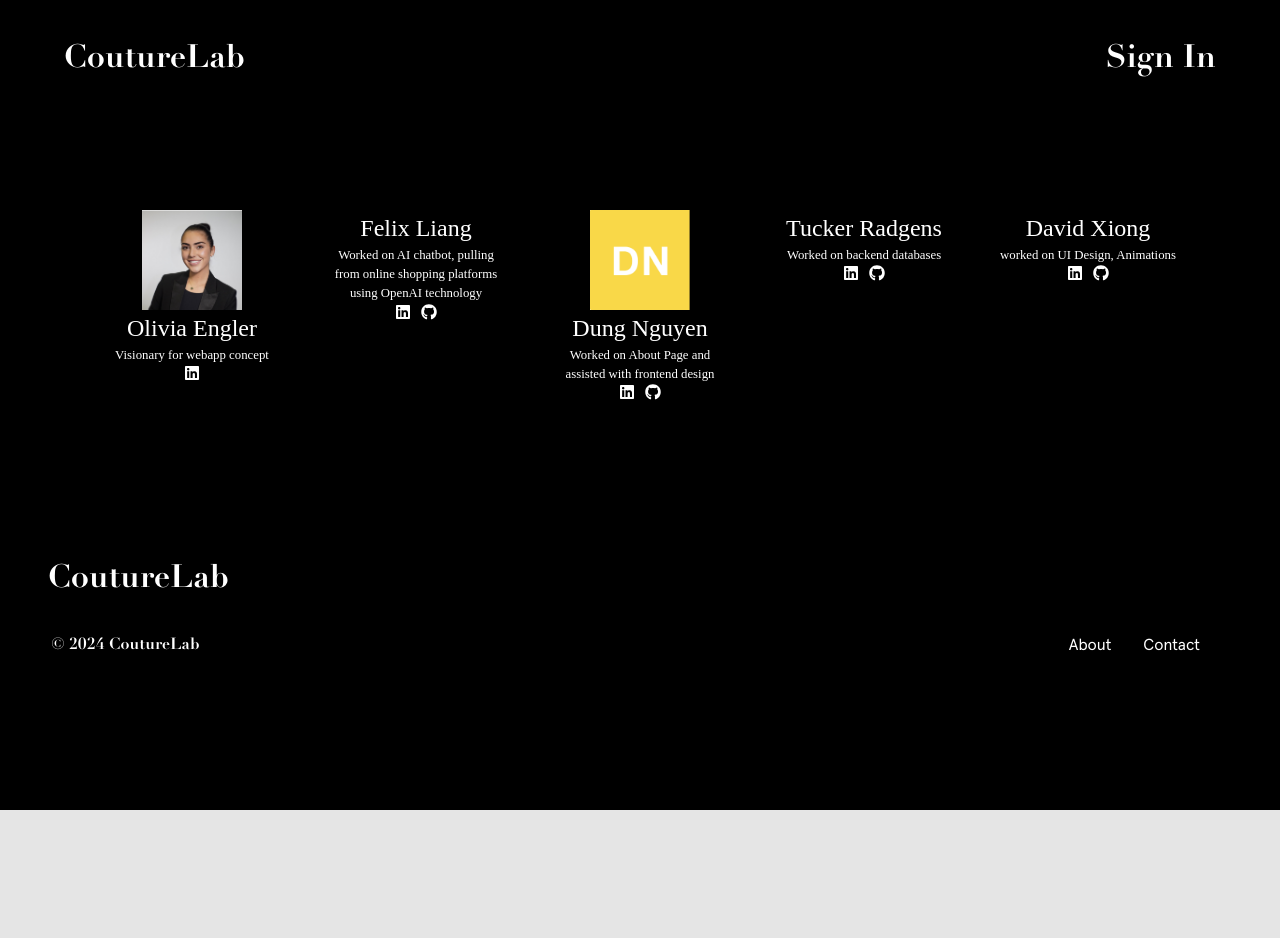
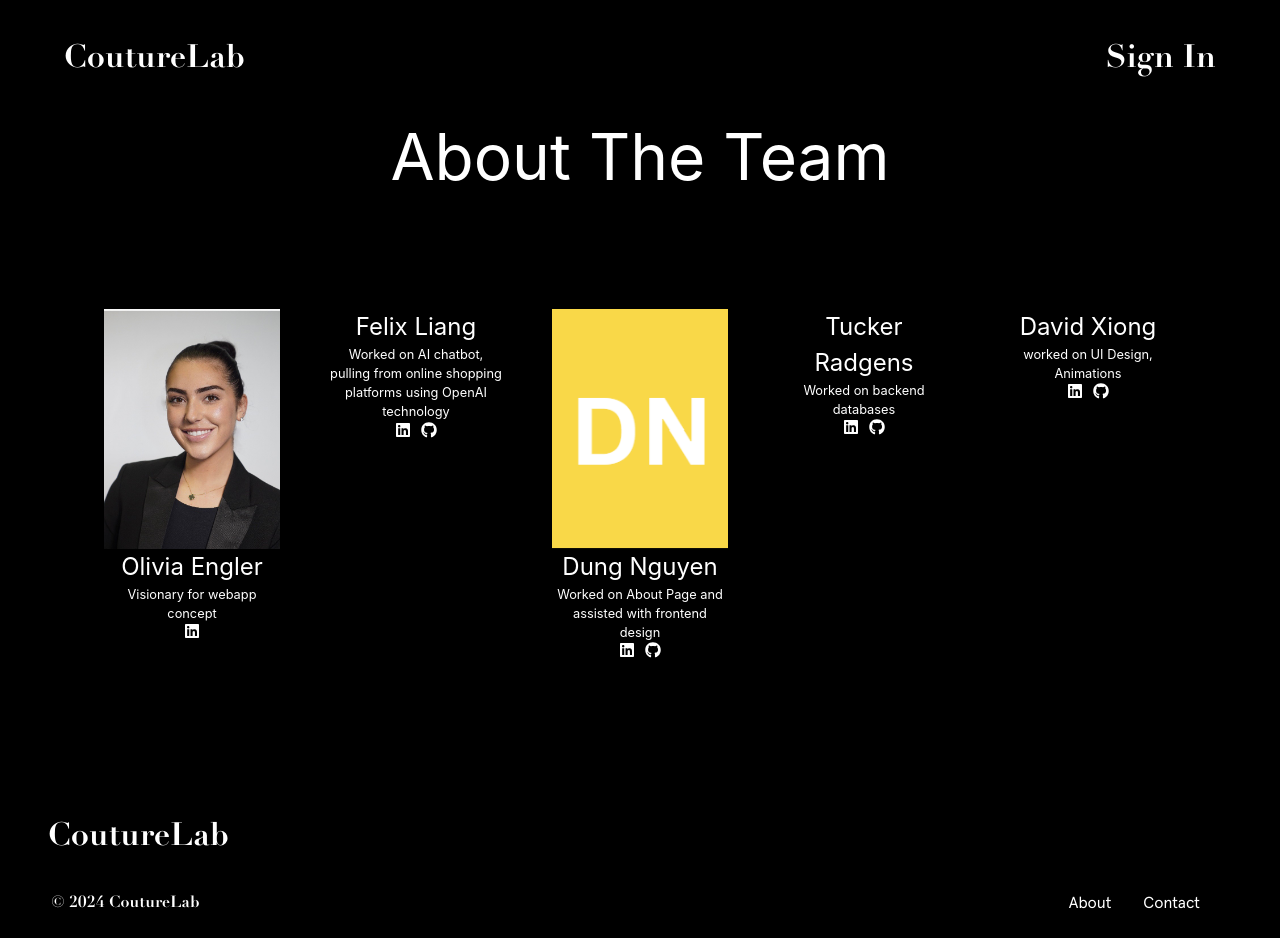
Before and after one commit to felixliang50779/Couture-Lab, a React (Create React App) app in the folder couture-lab-ui/: page /about in a window 1280 px wide. Before the commit the page ends 810 px from the top, so only its background shows below. Built offline with nearby package versions, Linux system fonts and the light colour scheme.

Commit message:
Changed about page desc font, fixed margins

```diff
--- a/couture-lab-ui/src/Pages/About.module.css
+++ b/couture-lab-ui/src/Pages/About.module.css
@@ -2,13 +2,12 @@
     text-align: center;
     background-color: #000000;
     color: #ffffff;
-    font-family: '../Assets/Fonts/FuturaMaxi-Regular.otf';
     height: 100vh;
 }
 
 .about-container h1 {
     font-size: 4em;
-    margin-top: 10px;
+    margin-top: 1.7em;
 }
 
 .team-container {
@@ -25,8 +24,8 @@
 }
 
 .team-member img {
-    width: 100px;
-    height: 100px;
+    width: 100vw;
+    height: 30vh;
     object-fit: cover;
     display: block;
     margin: 0 auto;
```
Also changed, not shown: 1 other file (tests, documents, lock files or other folders).
